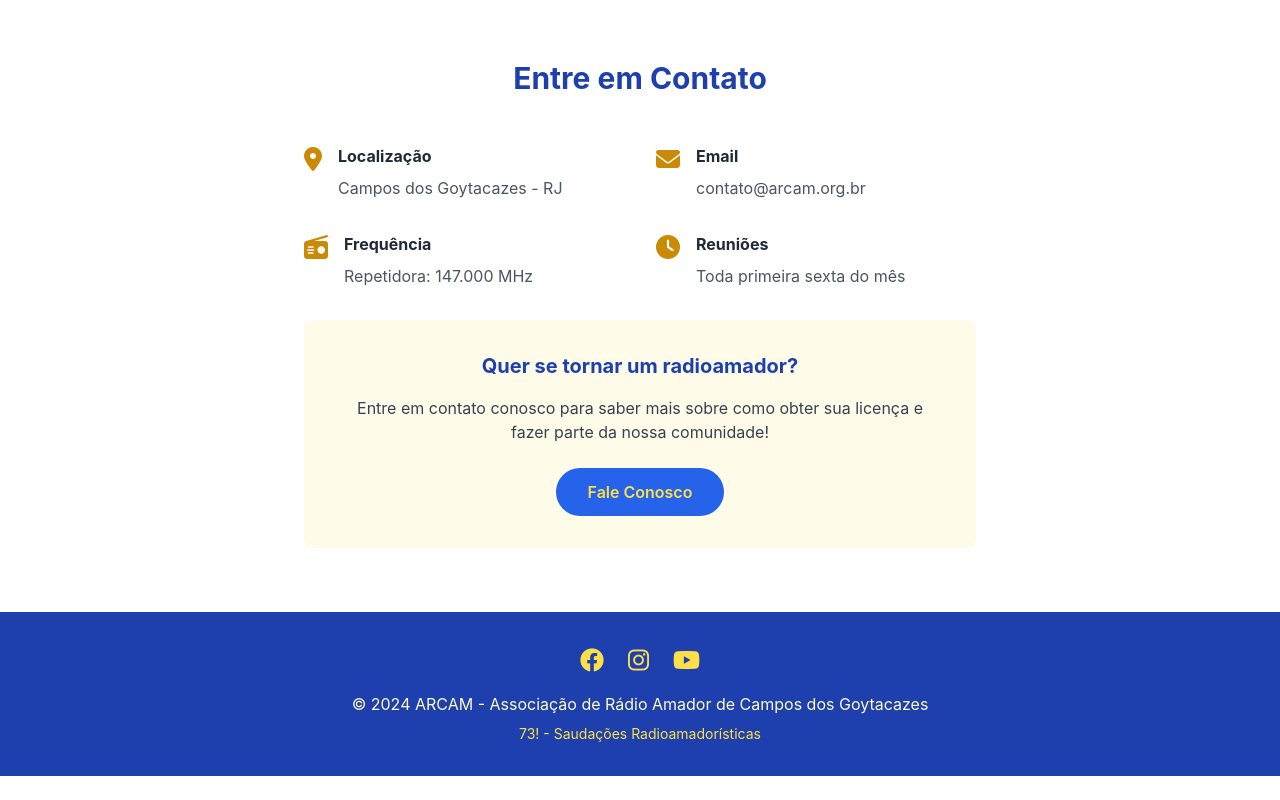
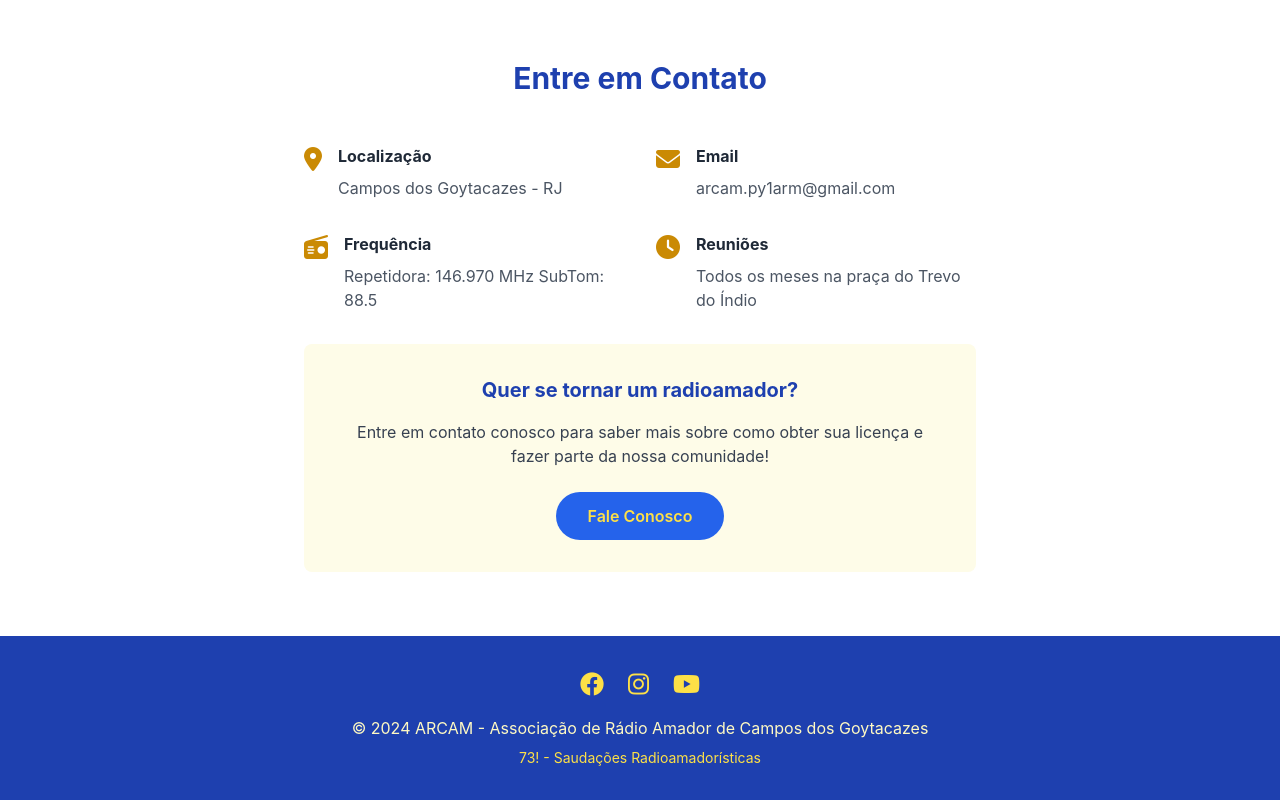
Before and after one commit to rafaelzaap/Website-Arcam, a React (Create React App) app: page / in a window 1280 px wide. Shown: the part 1544-2344 px from the top of the page. Before the commit the page ends 2320 px from the top, so only its background shows below. Built offline with nearby package versions, Linux system fonts and the light colour scheme; the HTML template or start-up script is replaced by a standard one.

Commit message:
correção dos contatos

```diff
--- a/src/components/Contato.js
+++ b/src/components/Contato.js
@@ -22,7 +22,7 @@ function Contato({ abrirModal }) {
               </div>
               <div>
                 <h3 className="font-bold text-gray-800 mb-2">Email</h3>
-                <p className="text-gray-600">contato@arcam.org.br</p>
+                <p className="text-gray-600">arcam.py1arm@gmail.com</p>
               </div>
             </div>
             <div className="flex items-start space-x-4">
@@ -31,7 +31,7 @@ function Contato({ abrirModal }) {
               </div>
               <div>
                 <h3 className="font-bold text-gray-800 mb-2">Frequência</h3>
-                <p className="text-gray-600">Repetidora: 147.000 MHz</p>
+                <p className="text-gray-600">Repetidora: 146.970 MHz SubTom: 88.5</p>
               </div>
             </div>
             <div className="flex items-start space-x-4">
@@ -40,7 +40,7 @@ function Contato({ abrirModal }) {
               </div>
               <div>
                 <h3 className="font-bold text-gray-800 mb-2">Reuniões</h3>
-                <p className="text-gray-600">Toda primeira sexta do mês</p>
+                <p className="text-gray-600">Todos os meses na praça do Trevo do Índio </p>
               </div>
             </div>
           </div>
```
